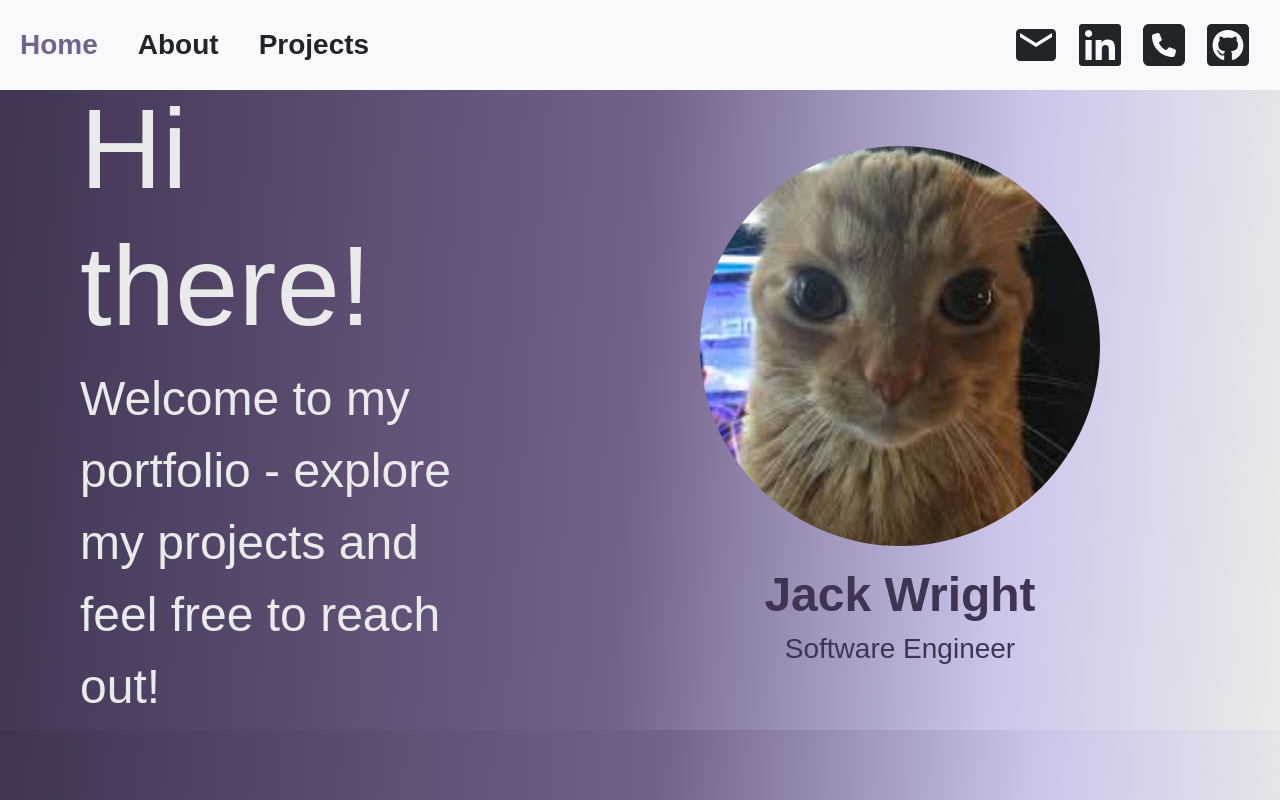
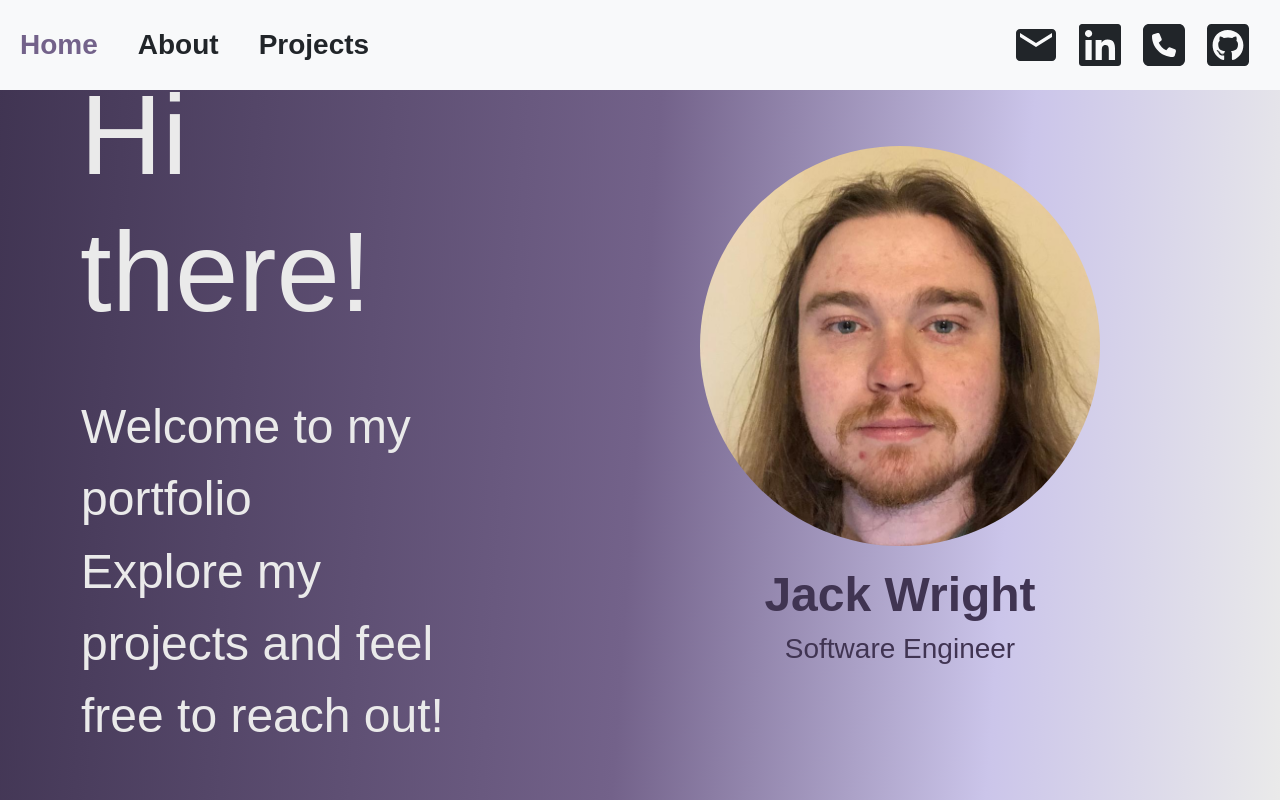
Before and after one commit to handsansanhand/PortfolioWebsite, a React (Vite) app in the folder portfolio/: page / in a window 1280 px wide. Built offline with nearby package versions, Linux system fonts and the light colour scheme; the HTML template or start-up script is replaced by a standard one.

Commit message:
final tweeking before hosting

```diff
--- a/portfolio/src/App.css
+++ b/portfolio/src/App.css
@@ -1,5 +1,10 @@
 body {
     font-family: 'Istok Web', sans-serif;
     background: #EAEAEA;
+      min-height: 100vh;
 background: linear-gradient(274deg,rgba(234, 234, 234, 1) 0%, rgba(203, 197, 234, 1) 22%, rgba(115, 98, 138, 1) 50%, rgba(64, 52, 82, 1) 100%);
 }
+body, html {
+  margin: 0;
+  padding: 0;
+}
--- a/portfolio/src/components/Aboutpage.css
+++ b/portfolio/src/components/Aboutpage.css
@@ -41,9 +41,12 @@
   align-items: center;
   gap: 5rem;
   flex-wrap: wrap;
-  border: 2px solid black;
-  border-radius: 12px;
+
   padding: 1rem;
+
+     border: 5px solid #403452;
+  background-color: #EAEAEA;
+  border-radius: 8px;
 }
 .containerTitle {
     font-size: 32px;
--- a/portfolio/src/components/Homepage.css
+++ b/portfolio/src/components/Homepage.css
@@ -4,6 +4,7 @@
   align-items: center;
   height: 80vh;
   padding: 0 5rem;
+    height: 80vh;
 }
 
 .textSection {
@@ -33,10 +34,15 @@
 .title {
     font-size: 114px;
     color: #EAEAEA;
+    margin-bottom: 50px;
 }
 .subtitle {
     font-size: 48px;
-    color: #EAEAEA
+    color: #EAEAEA;
+}
+
+.subtitle p {
+  margin: 1px;
 }
 .myName {
     margin-top: 20px;
--- a/portfolio/src/components/Homepage.jsx
+++ b/portfolio/src/components/Homepage.jsx
@@ -23,7 +23,11 @@ function Homepage() {
                          animate={{ opacity: 1, y: 0 }}
                         transition={{ duration: 0.6, delay: 0.5 }}
                         >
-                         <p className="subtitle">Welcome to my portfolio - explore my projects and feel free to reach out!</p>
+                       <div className="subtitle">
+                        <p>Welcome to my portfolio</p>
+                        <p>Explore my projects and feel free to reach out!</p>
+                        </div>
+
                         </motion.div>
 
             </div>
@@ -33,7 +37,7 @@ function Homepage() {
                          animate={{ opacity: 1, y: 0 }}
                         transition={{ duration: 0.6, delay: 0.9 }}
                         >
-                            <Image src="cat.jpg" roundedCircle className="roundedImage"/>
+                            <Image src="picOfMe.jpg" roundedCircle className="roundedImage"/>
                         </motion.div>
                             <motion.div
                          initial={{ opacity: 0, y: 30 }}
--- a/portfolio/src/components/Projectdetails.css
+++ b/portfolio/src/components/Projectdetails.css
@@ -1,27 +1,31 @@
 .projectDetails{
     height: 700px;
     font-size: 22px;
+
 }
 .bottomContainer {
   display: flex;
   gap: 2rem;
-  margin-top: 1rem;
+  margin-top: 1.5rem;
 }
 
 .bottomColumn {
   flex: 1;
-  border: 1px solid #ddd;
   padding: 1rem;
   border-radius: 8px;
   display: flex;
   flex-direction: column;
+   border: 5px solid #403452;
+   background-color: #EAEAEA;
 }
 .technologiesUsed {
   flex: 1;
-  border: 1px solid #ddd;
+  border: 5px solid #403452;
   padding: 1rem;
   border-radius: 8px;
   height: 425px;
+   background-color: #EAEAEA;
+
 
 }
 .containerTitle {
@@ -41,10 +45,11 @@ flex-direction: row;
 
 }
 .gitHubLinkContainer {
+
    flex: 1;
   border-radius: 8px;
-  margin-top: 10px;
-  height: 50px;
+  margin-top: 25px;
+
   text-align: center;
   justify-content: center;
   font-size: 20px;
@@ -56,6 +61,7 @@ flex-direction: row;
   text-align: left;
   margin: auto 0;
   align-self: center;
+
 }
 .backUpText {
   align-items: center;
@@ -63,3 +69,10 @@ flex-direction: row;
   display: flex;
 
 }
+.detailsSection {
+  padding-left: 10px;
+  padding-right: 10px;
+   border: 5px solid #403452;
+  background-color: #EAEAEA;
+  border-radius: 8px;
+}
--- a/portfolio/src/components/Projectdetails.jsx
+++ b/portfolio/src/components/Projectdetails.jsx
@@ -4,7 +4,7 @@ import { motion } from 'framer-motion';
 function Projectdetails({ selectedProject }) {
   const projectDetails1 = [
     'Developed a simple to-do list application which allows users to register or sign up, set to-do tasks, and assign them as completed. The application deploys microservice arcitechture, RESTful APIs, persistent data storage, and user authentication. The backend was coded in Java, and the frontend was built using React.',
-    'As part of my final year project at U.C.D, I developed a building simulator from scratch. This simulator contains HVAC (Heating, Ventilation, and Air Conditioning) sensors and heavily utilises WoT (Web of Things) technology. As well as the building aspect of the simulation, there is also a decision-making agent who exists inside the building, and a temperature + light level simulation model which changes based on the current time within the simulation. This project was coded in Java + JavaScript and deployed microservice architecture and RESTful APIs.',
+    'As part of my final year project at UCD, I developed a building simulator from scratch. This simulator contains HVAC (Heating, Ventilation, and Air Conditioning) sensors and heavily utilises WoT (Web of Things) technology. As well as the building aspect of the simulation, there is also a decision-making agent who exists inside the building, and a temperature + light level simulation model which changes based on the current time within the simulation. This project was coded in Java + JavaScript and deployed microservice architecture and RESTful APIs.',
     'Working as a group, I contributed towards the creation and development of an AI powered Java-coded program which generates a comic based on the user’s input, complete with characters, narrators, poses, backgrounds, and a multitude of different layouts which the comic may be structured. The program works with OpenAI’s completions, embeddings and moderation APIs, and works with a database for storing poses and backgrounds.',
     'As part of a team, I contributed towards the creation and development of a comprehensive interactive digital adaptation of the board game Cascadia. Additionally, I contributed towards implementing a sophisticated AI bot capable of engaging in gameplay with selectable difficulty levels. '
   ];
@@ -92,8 +92,11 @@ function Projectdetails({ selectedProject }) {
                         >
 <div className="projectDetails">
       {selectedProject !== null ? (
-            <div>
-                {projectDetails1[selectedProject]}
+            <div className>
+              <div className="detailsSection"> {
+                projectDetails1[selectedProject]
+                } </div>
+
 
   <div className="bottomContainer">
     <div className="bottomColumn">
--- a/portfolio/src/components/Projectlist.css
+++ b/portfolio/src/components/Projectlist.css
@@ -52,6 +52,7 @@
 .projectCard:hover {
   background-color: #e0e0e0;
   box-shadow: 0 2px 6px rgba(0,0,0,0.15);
+  background-color: #EAEAEA;
 }
 .projectCard.selected {
   background-color: #403452;
--- a/portfolio/src/components/Projectspage.css
+++ b/portfolio/src/components/Projectspage.css
@@ -13,3 +13,6 @@
   padding: 1rem;
   min-width: 0;
 }
+.projectDetailsSection {
+
+}
```
Also changed, not shown: portfolio/public/picOfMe.jpg (added).
